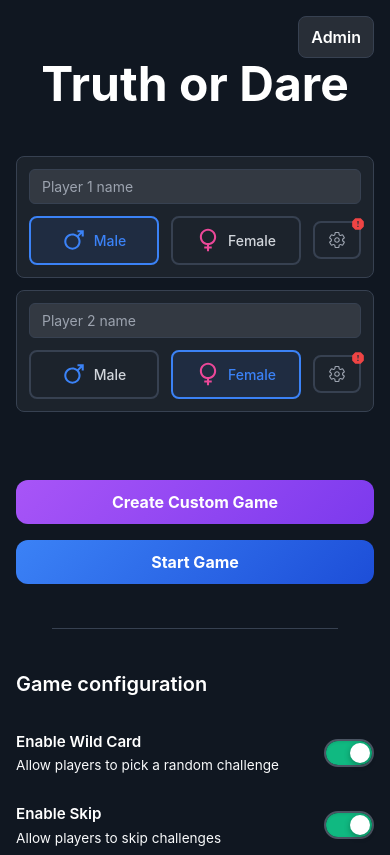
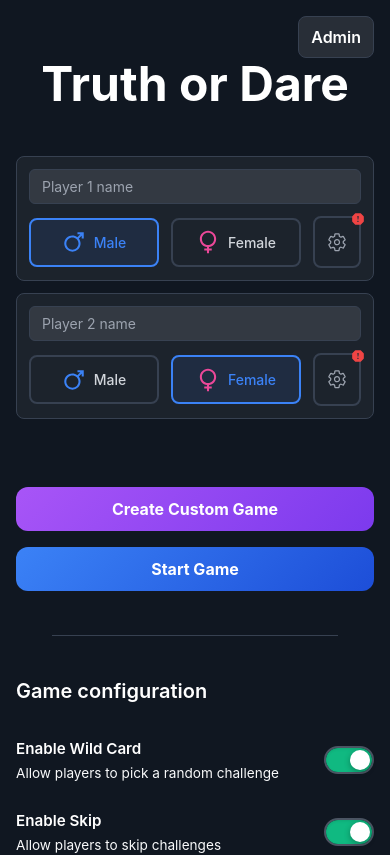
Before and after one commit to mightyeagle5/truth-or-dare, a React (Vite) app: page / in a window 390 px wide. Shown: the top 855 px of the page. Built offline with nearby package versions, Linux system fonts and the light colour scheme; no server answers.

Commit message:
Fix Settings button icon size to match Male/Female buttons in mobile view

```diff
--- a/src/components/forms/PlayerList.module.css
+++ b/src/components/forms/PlayerList.module.css
@@ -124,6 +124,14 @@
   line-height: 1;
 }
 
+.configButton svg {
+  display: flex;
+  align-items: center;
+  justify-content: center;
+  height: 1.2em;
+  line-height: 1;
+}
+
 .configButton:hover:not(:disabled) {
   border-color: var(--color-neutral-500);
   background: rgba(255, 255, 255, 0.05);
@@ -199,6 +207,11 @@
   .configButton {
     padding: var(--radius-lg); /* Match GenderRadio button padding */
   }
+
+  .configButton svg {
+    font-size: 1.5em; /* Match GenderRadio icon size for mobile */
+    vertical-align: middle;
+  }
 }
 
 /* Mobile responsive: move icon buttons to second row when screen < 420px */
@@ -233,6 +246,11 @@
     padding: var(--radius-lg) var(--radius-xl); /* Match GenderRadio button padding */
   }
 
+  .configButton svg {
+    font-size: 1.5em; /* Match GenderRadio icon size for mobile */
+    vertical-align: middle;
+  }
+
   .configButtonWrapper {
     width: 48px;
   }
```
